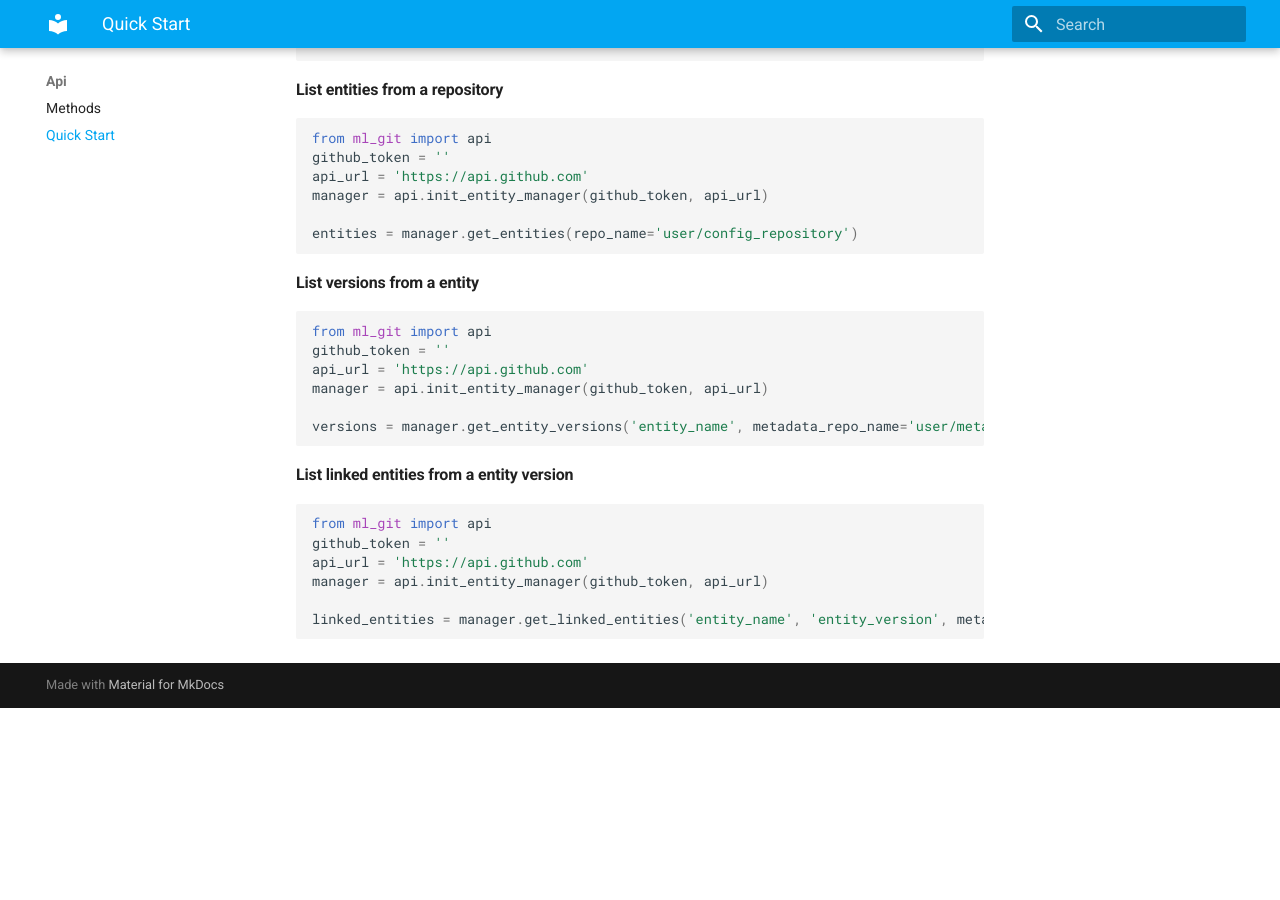
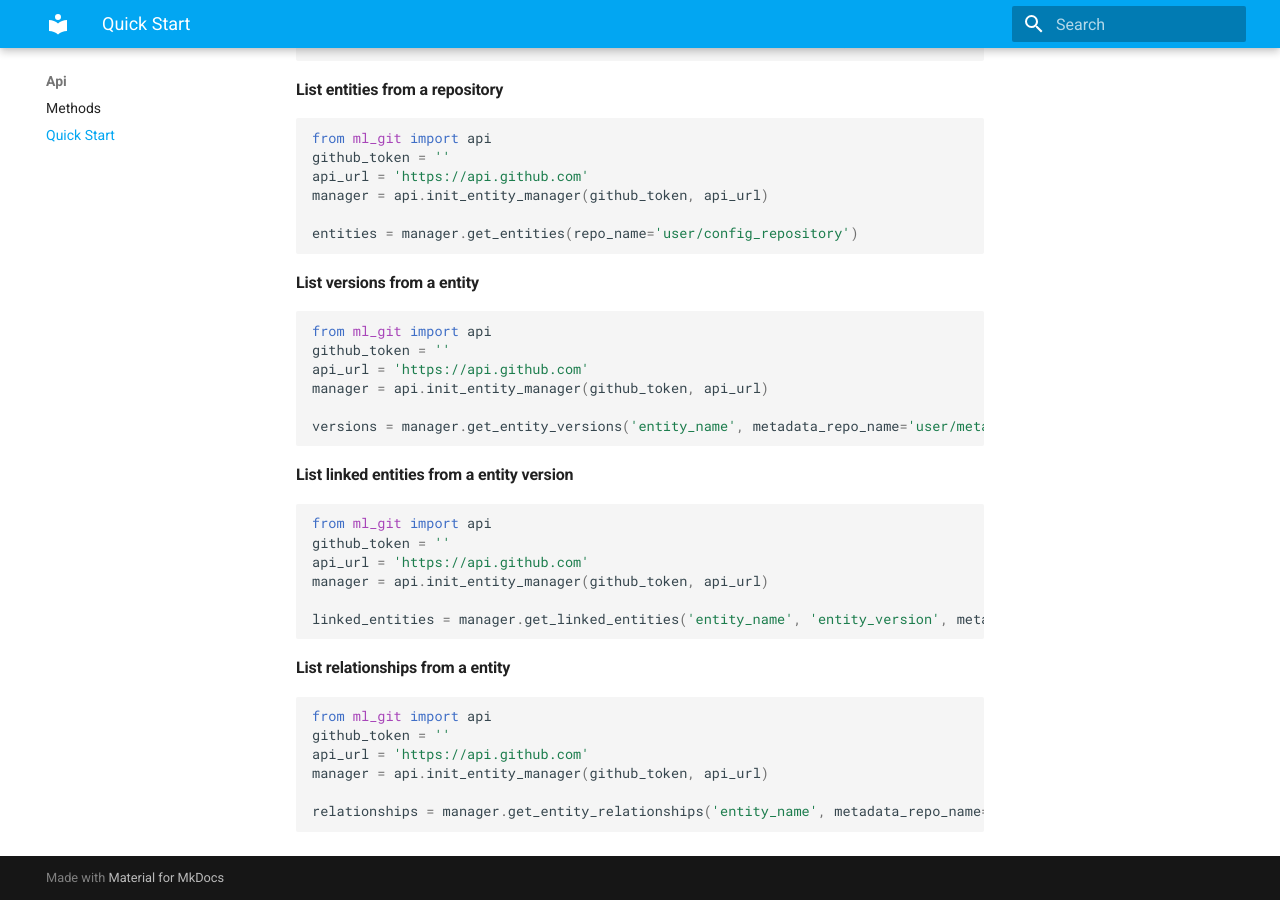
Before and after one commit to zenphantom/ml-git, an MkDocs documentation site: the page built from docs/api/quick_start.md, in a window 1280 px wide and 900 px high, scrolled down 5730 px. Built offline with MkDocs 1.6.1 and Material for MkDocs 9.7.7, drawn with Linux system fonts in a browser that asks for light colours; before the commit the page ends 6438 px from its top, so only the background shows below that.

Commit message:
Addition of documentation

````diff
--- a/docs/api/quick_start.md
+++ b/docs/api/quick_start.md
@@ -306,3 +306,14 @@ manager = api.init_entity_manager(github_token, api_url)
 
 linked_entities = manager.get_linked_entities('entity_name', 'entity_version', metadata_repo_name='user/metadata_repository')
 ```
+
+
+#### List relationships from a entity
+```python
+from ml_git import api
+github_token = ''
+api_url = 'https://api.github.com'
+manager = api.init_entity_manager(github_token, api_url)
+
+relationships = manager.get_entity_relationships('entity_name', metadata_repo_name='user/metadata_repository')
+```
````
Also changed, not shown: docs/api/README.md (+25 -0 lines), 1 other file.
